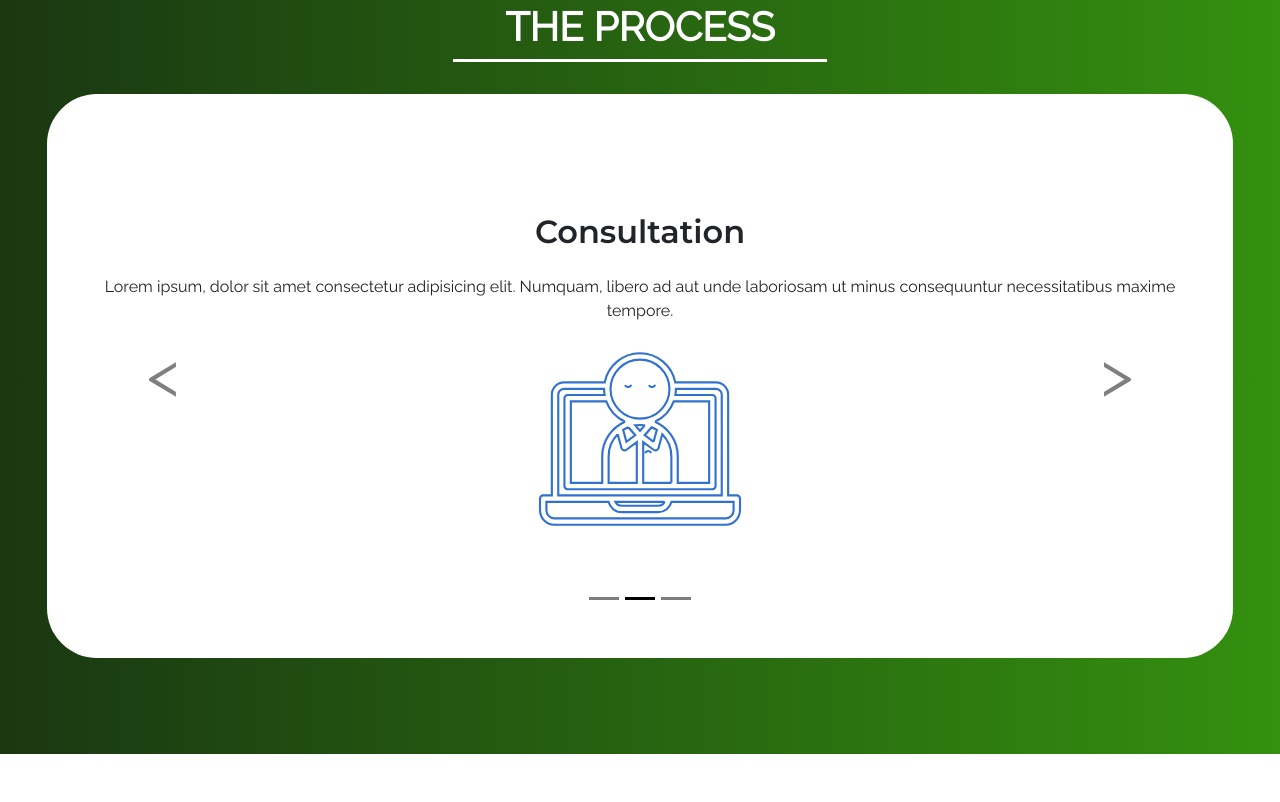
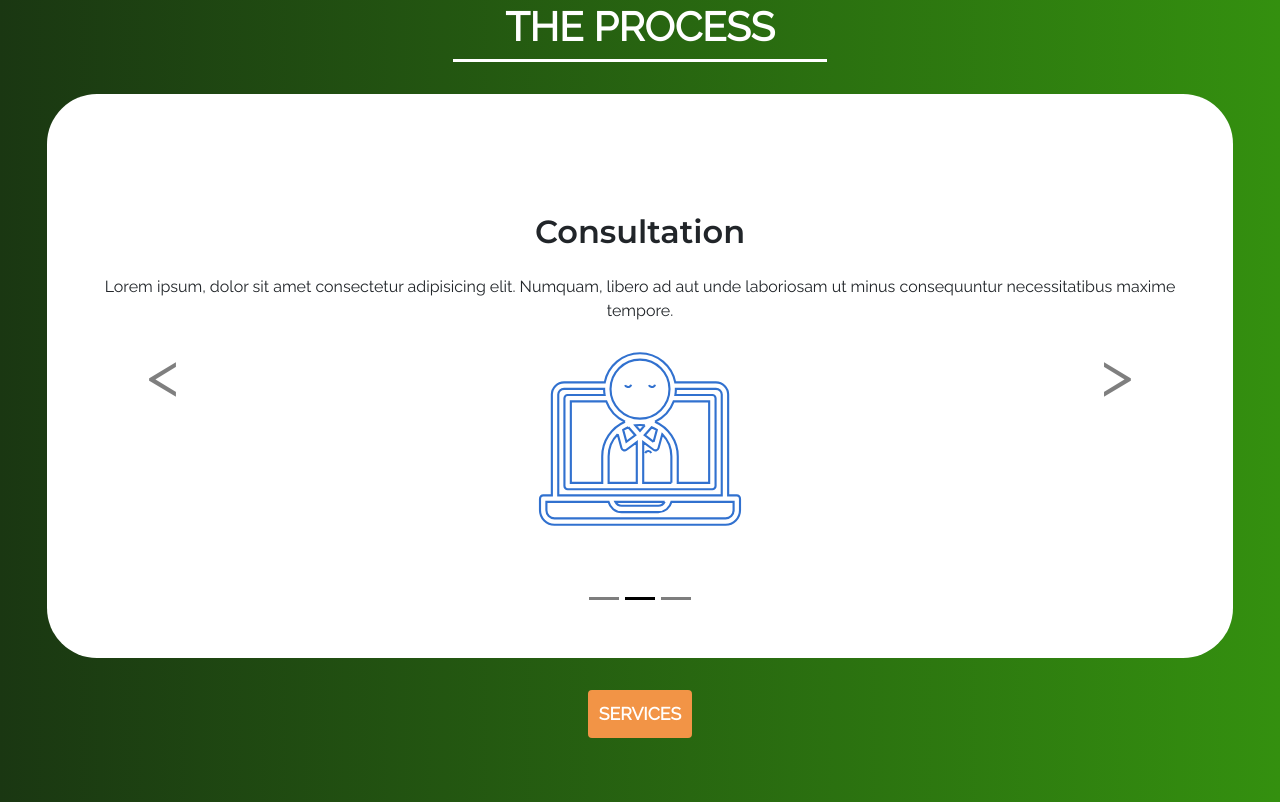
Before and after one commit to Video-Lab/SLHS_Webmasters_2021, a plain HTML site: page index.html in a window 1280 px wide. Shown: the part 1400-2202 px from the top of the page. Before the commit the page ends 2154 px from the top, so only its background shows below. Drawn offline with nearby package versions, Linux system fonts and the light colour scheme.

Commit message:
Add button to process section

```diff
--- a/index.html
+++ b/index.html
@@ -273,6 +273,7 @@
             </a>
           </div>
     </div>
+    <a href="/services.html" class="btn btn-primary">Services</a>
 </div>
 
 <script src="https://code.jquery.com/jquery-3.5.1.min.js" integrity="sha256-9/aliU8dGd2tb6OSsuzixeV4y/faTqgFtohetphbbj0=" crossorigin="anonymous"></script>
```
